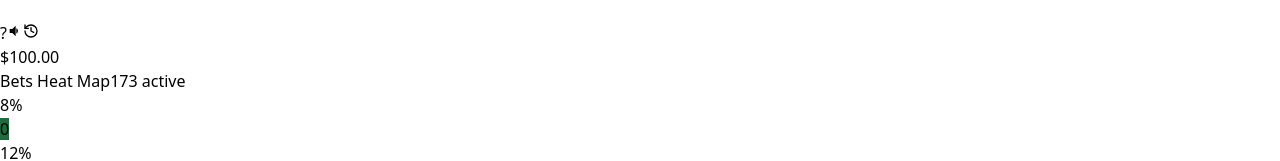
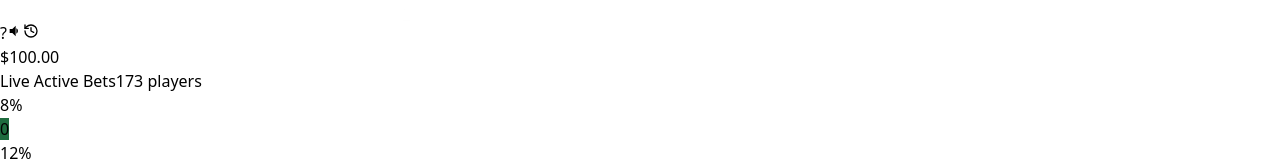
Before and after one commit to milerdo/chains, a React (Vite) app: page / in a window 1280 px wide. Shown: the part 406-567 px from the top of the page. Built offline with nearby package versions, Linux system fonts and the light colour scheme.

Commit message:
now we go with update

```diff
--- a/src/components/HelpModal.tsx
+++ b/src/components/HelpModal.tsx
@@ -83,7 +83,6 @@ export function HelpModal({ isOpen, onClose }: HelpModalProps) {
               sequence and your payout is instant.
             </p>
             <ul className="mt-3 flex flex-col gap-1.5">
-              <li><span className="font-mono font-semibold text-white">LOW</span> —  add up to 3 different digits, each one is a separate $1 link.</li>
               <li><span className="font-mono font-semibold text-white">ANY ORDER</span> (MIDI and HIGH) — every possible order is a separate $1 link.</li>
             </ul>
           </Section>
--- a/src/components/MultiplayerSim.tsx
+++ b/src/components/MultiplayerSim.tsx
@@ -51,10 +51,10 @@ export function MultiplayerSim() {
       className="flex h-full min-h-0 flex-col rounded-3xl border border-white/[0.07] bg-gradient-to-b from-white/[0.035] to-transparent p-4 backdrop-blur-sm"
     >
       <div className="flex shrink-0 items-center justify-between">
-        <span className="font-mono text-[10px] uppercase tracking-[0.4em] text-white/40">Bets Heat Map</span>
+        <span className="font-mono text-[10px] uppercase tracking-[0.4em] text-white/40">Live Active Bets</span>
         <span className="flex items-center gap-1.5 font-mono text-[10px] tabular-nums text-white/40">
           <span className="h-1.5 w-1.5 animate-pulse rounded-full bg-emerald-400" />
-          {simulatedActivity.playerCount.toLocaleString()} active
+          {simulatedActivity.playerCount.toLocaleString()} players
         </span>
       </div>
 
--- a/src/hooks/useGame.ts
+++ b/src/hooks/useGame.ts
@@ -364,6 +364,7 @@ export function GameProvider({
         // away (so a newly-placed WAITING link shows up immediately) and
         // announce any outcome immediately — no pending reveal to protect.
         const revealInFlight = revealTimeoutRef.current !== null || pendingPublicRevealRef.current !== null;
+        if (revealInFlight) return;
         setRevealedDraw((prev) => ({
           ...prev,
           tickets: nextState.tickets,
```
Also changed, not shown: 1 other file (tests, documents, lock files or other folders).
